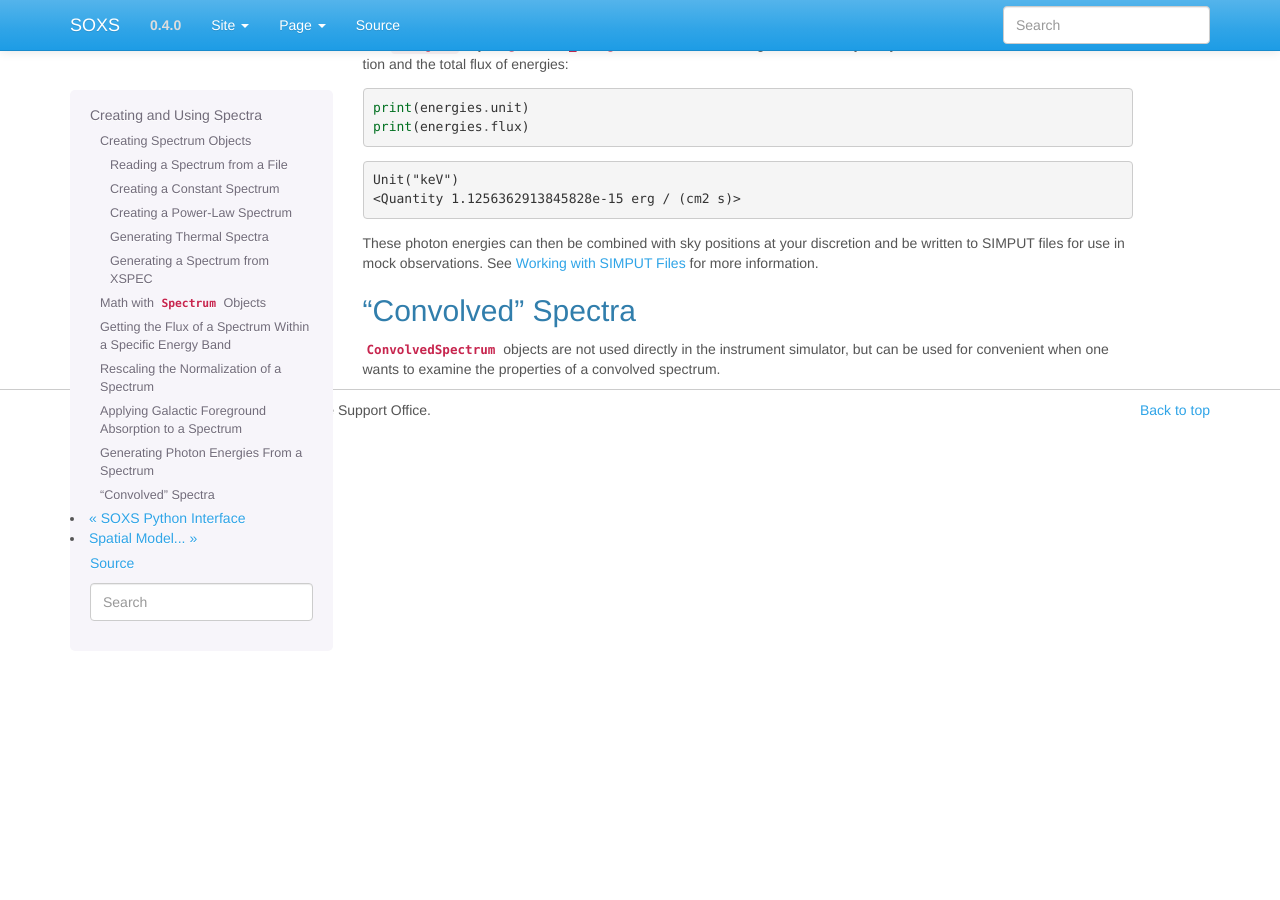
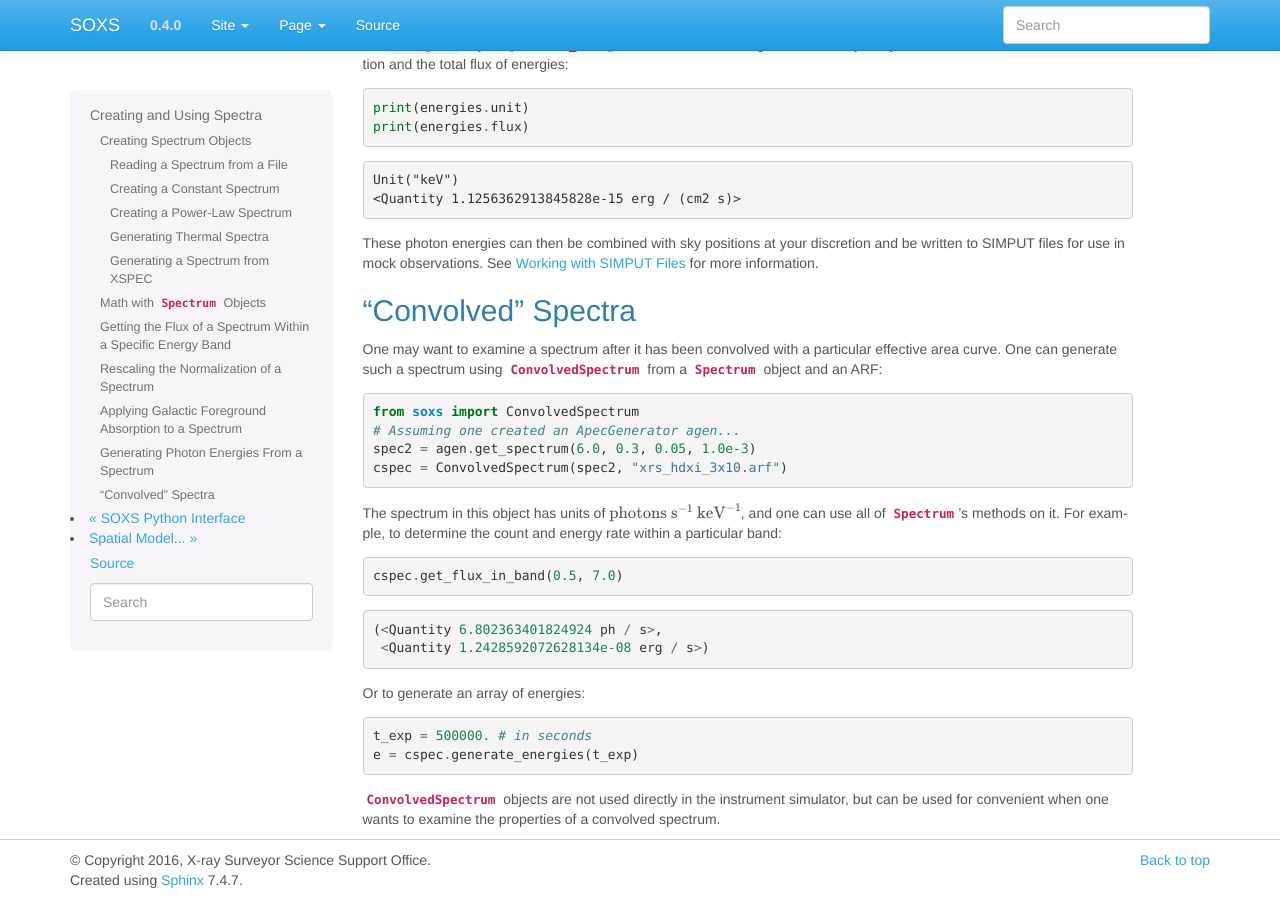
Before and after one commit to lynx-x-ray-observatory/soxs, a Sphinx documentation site: the page built from doc/source/python/spectra.rst, in a window 1280 px wide and 900 px high, scrolled down 3808 px. Built offline with Sphinx 7.4.7, drawn with Linux system fonts in a browser that asks for light colours.

Commit message:
Document ConvolvedSpectrum

```diff
--- a/doc/source/python/spectra.rst
+++ b/doc/source/python/spectra.rst
@@ -279,6 +279,37 @@ more information.
 "Convolved" Spectra
 -------------------
 
+One may want to examine a spectrum after it has been convolved with a particular effective
+area curve. One can generate such a spectrum using :class:`~soxs.spectra.ConvolvedSpectrum`
+from a :class:`~soxs.spectra.Spectrum` object and an ARF:
+
+.. code-block:: python
+
+    from soxs import ConvolvedSpectrum
+    # Assuming one created an ApecGenerator agen...
+    spec2 = agen.get_spectrum(6.0, 0.3, 0.05, 1.0e-3)
+    cspec = ConvolvedSpectrum(spec2, "xrs_hdxi_3x10.arf")
+
+The spectrum in this object has units of :math:`{\rm photons}~{\rm s}^{-1}~{\rm keV}^{-1}`,
+and one can use all of :class:`~soxs.spectra.Spectrum`'s methods on it. For example, to
+determine the count and energy rate within a particular band:
+
+.. code-block:: python
+
+    cspec.get_flux_in_band(0.5, 7.0)
+
+.. code-block:: python
+
+    (<Quantity 6.802363401824924 ph / s>,
+     <Quantity 1.2428592072628134e-08 erg / s>)
+
+Or to generate an array of energies:
+
+.. code-block:: python
+
+    t_exp = 500000. # in seconds
+    e = cspec.generate_energies(t_exp)
+
 :class:`~soxs.spectra.ConvolvedSpectrum` objects are not used directly in the
 instrument simulator, but can be used for convenient when one wants to examine the
 properties of a convolved spectrum.
```
